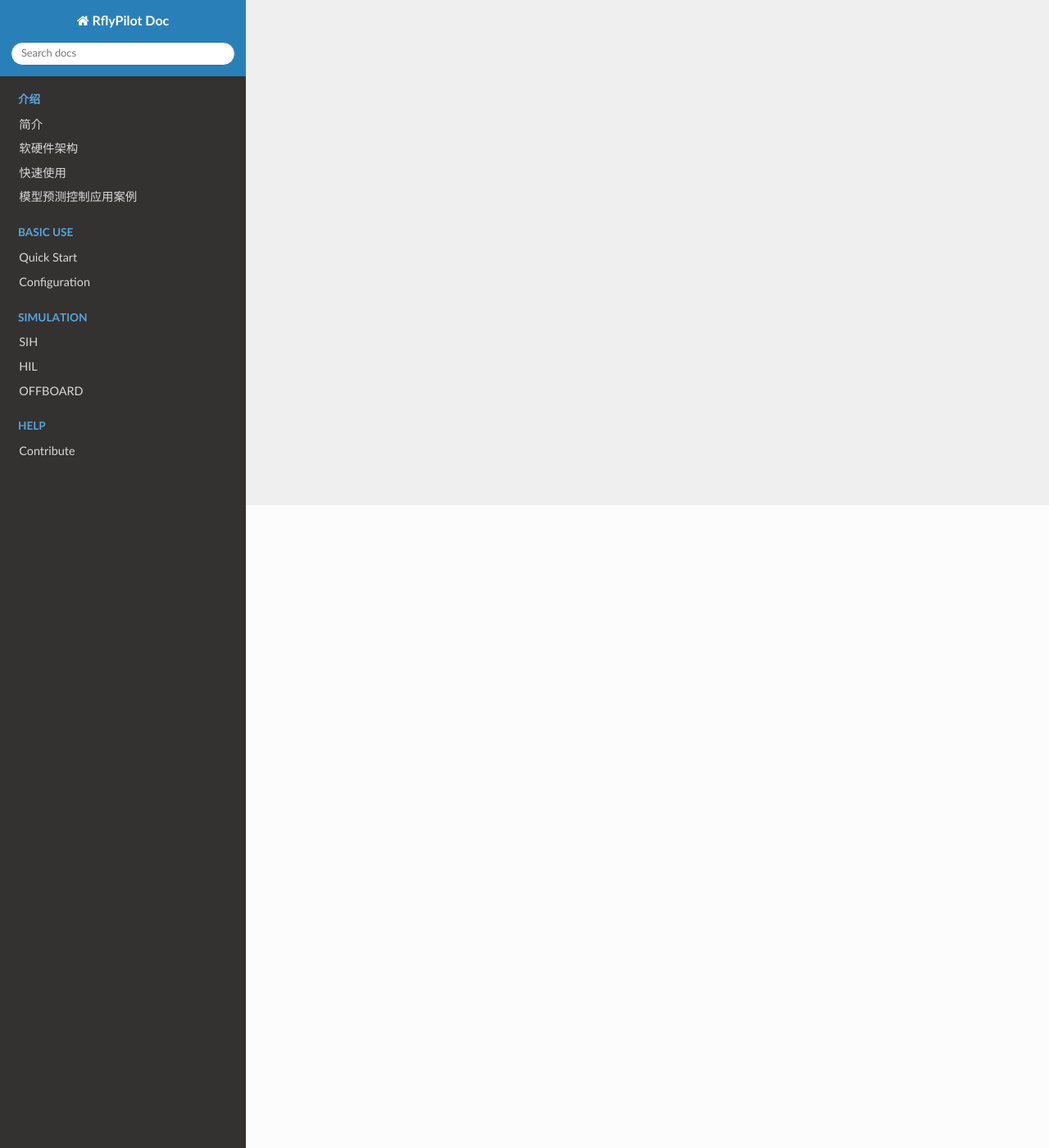
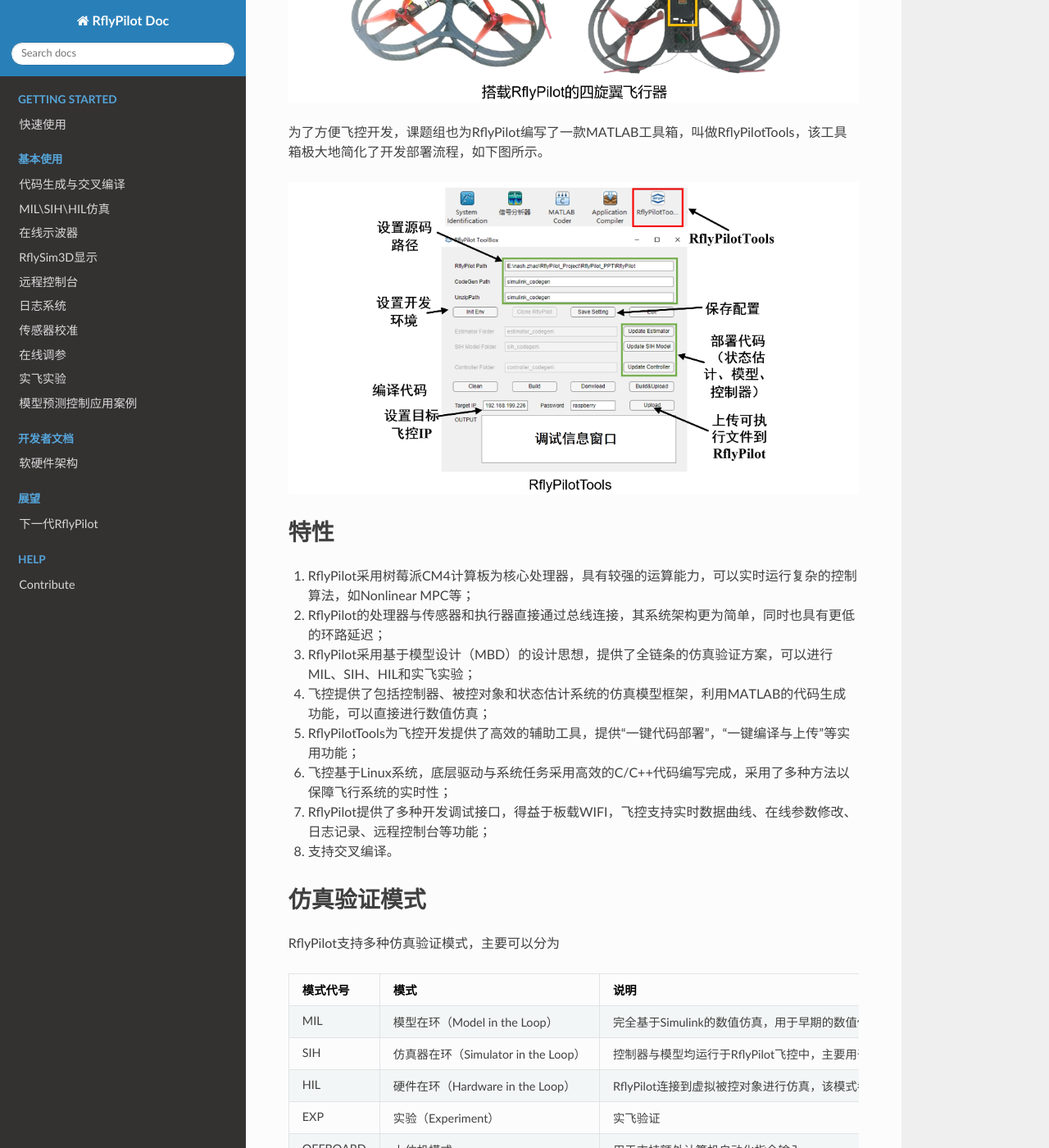
Before and after one commit to RflyPilot/rflypilot, an MkDocs documentation site: the page built from docs/index.md, in a window 1280 px wide and 1400 px high, scrolled down 784 px. Shown: the whole window at 82% size. Built offline with MkDocs 1.6.1, drawn with Linux system fonts in a browser that asks for light colours; nearby versions of some CDN libraries; some of the changed text lies outside the part shown.

Commit message:
reorganized files structure

```diff
--- a/docs/index.md
+++ b/docs/index.md
@@ -1 +1,50 @@
-# 欢迎使用RflyPilot
+# RflyPilot 简介
+
+![rflypilot](introduction/img/rflypilot.jpg)
+
+
+RflyPilot是一款由北航可靠飞行控制组开发的多旋翼无人机自驾仪，即飞控。该飞控硬件的核心是采用Raspberry Pi CM4计算板，较传统的基于微处理器（MCU）的飞控硬件，该飞控具有更强的计算能力，可以运行试试运行一些高计算量要求的控制方法，比如非线性模型预测控制（NMPC）。同时RflyPilot采用了极简的拓扑结构，抛弃了常规的多处理方案（一颗处理器主要用于计算，另一个处理器主要用于与传感器、执行器进行通信），而采用单一处理器方案，对信号进行“直接采样”。这样的方案大大简化了飞控的开发，精简了飞控软件架构，也降低了环路延迟，有利于发挥系统的极致性能。飞控软件的开发采用了基于模型设计（Model Based Design, MBD）的思想，可以有效加速开发流程，并有利于做系统级验证。在MBD的思想之下，RflyPilot支持对控制器与状态估计系统的二次开发，同时也提供了丰富的数据记录与调试功能，有利于开发者充分挖掘控制系统的潜能。
+![rflypilot_quadcopter](introduction/img/quadcopter_with_rflypilot.jpg)
+
+为了方便飞控开发，课题组也为RflyPilot编写了一款MATLAB工具箱，叫做RflyPilotTools，该工具箱极大地简化了开发部署流程，如下图所示。
+
+![rflypilottools](introduction/img/rflypilottools.jpg)
+
+# 特性
+
+1. RflyPilot采用树莓派CM4计算板为核心处理器，具有较强的运算能力，可以实时运行复杂的控制算法，如Nonlinear MPC等；
+2. RflyPilot的处理器与传感器和执行器直接通过总线连接，其系统架构更为简单，同时也具有更低的环路延迟；
+3. RflyPilot采用基于模型设计（MBD）的设计思想，提供了全链条的仿真验证方案，可以进行MIL、SIH、HIL和实飞实验；
+4. 飞控提供了包括控制器、被控对象和状态估计系统的仿真模型框架，利用MATLAB的代码生成功能，可以直接进行数值仿真；
+5. RflyPilotTools为飞控开发提供了高效的辅助工具，提供“一键代码部署”，“一键编译与上传”等实用功能；
+6. 飞控基于Linux系统，底层驱动与系统任务采用高效的C/C++代码编写完成，采用了多种方法以保障飞行系统的实时性；
+7. RflyPilot提供了多种开发调试接口，得益于板载WIFI，飞控支持实时数据曲线、在线参数修改、日志记录、远程控制台等功能；
+8. 支持交叉编译。
+
+# 仿真验证模式
+RflyPilot支持多种仿真验证模式，主要可以分为
+
+|模式代号|模式|说明|
+|----|----|----|
+|MIL|模型在环（Model in the Loop）|完全基于Simulink的数值仿真，用于早期的数值仿真验证|
+|SIH|仿真器在环（Simulator in the Loop）|控制器与模型均运行于RflyPilot飞控中，主要用于验证控制器在硬件系统中的实际表现|
+|HIL|硬件在环（Hardware in the Loop）|RflyPilot连接到虚拟被控对象进行仿真，该模式考虑到系统调度、传感器延时等细节，作为实验前的最后一步验证|
+|EXP|实验（Experiment）|实飞验证|
+|OFFBOARD|上位机模式|用于支持额外计算机自动化指令输入|
+
+**得益于MBD思想，上述各个模式间可以进行快速切换**
+
+### MIL SIH HIL
+
+![MIL_SIH_HIL](introduction/img/validation_mode.jpg)
+
+### 实飞实验
+
+![EXP](introduction/img//real-flight.jpg)
+
+# 推荐人群和应用场景
+RflyPilot作为一款小型的高性能飞控，非常适合应用于小型无人机。综合来讲，RflyPilot适合具有一定飞控开发经验的人群，比如从事飞行控制相关的高校学生等，同时开发者还需要熟悉MATLAB/Simulink，并具有一定的Linux使用基础。
+
+RflyPilot适合被应用于传统飞控方案（核心处理器为微处理器）的计算能力不能满足需求的场合，或者需要以基于模型设计(MBD)方式进行飞控开发时，RflyPilot将会是一个很好的选择。
+
+**总而言之，RflyPilot飞控很适合高校学生进行飞行控制研究。**
--- a/mkdocs.yml
+++ b/mkdocs.yml
@@ -1,23 +1,31 @@
 site_name: RflyPilot Doc
 site_url: https://rflypilot.github.io/
 nav:
-    - 介绍:
-        - 简介: introduction/introduction.md
-        - 软硬件架构:  introduction/sys_overview.md
-    - 快速使用: quick_start/env_install.md
-    - 模型预测控制应用案例: mpc/mpc_example.md
-        # - 模型预测控制简介: mpc/mpc_introduction.md
-        # - 动力学方程的获取: mpc/dyn_generate.md
-        # - NMPC求解器: mpc/acado.md
-        # - 求解器的调用(脚本形式): mpc/nmpc_script.md
-        # - 求解器的调用(Simulink): mpc/nmpc_simulink.md
-    - Basic Use:
-        - Quick Start: Basic/index.md
-        - Configuration: Basic/config.md
-    - Simulation:
-        - SIH: Sim/SIH.md
-        - HIL: Sim/HIL.md
-        - OFFBOARD: Sim/OFFBOARD.md
+    # - 介绍:
+    #     - 简介: introduction/introduction.md
+    #     - 软硬件架构:  introduction/sys_overview.md
+    - Getting Started:
+        - 快速使用: quick_start/env_install.md
+    - 基本使用:
+        - 代码生成与交叉编译: Basic/codegen.md
+        - MIL\SIH\HIL仿真: Basic/simulation.md
+        - 在线示波器: Basic/scope.md
+        - RflySim3D显示: Basic/rflysim3d.md
+        - 远程控制台: Basic/console.md
+        - 日志系统: Basic/logger.md
+        - 传感器校准: Basic/calibration.md
+        - 在线调参: Basic/paramupdate.md
+        - 实飞实验: Basic/experiment.md
+        # - Quick Start: Basic/index.md
+        # - Configuration: Basic/config.md
+        - 模型预测控制应用案例: mpc/mpc_example.md
+    - 开发者文档:
+        # - SIH: Sim/SIH.md
+        # - HIL: Sim/HIL.md
+        # - OFFBOARD: Sim/OFFBOARD.md
+        - 软硬件架构: development/sys_overview.md
+    - 展望:
+        - 下一代RflyPilot: Future/future.md
     - Help:
         - Contribute: others/help.md
 
@@ -25,3 +33,14 @@ theme:
     name: readthedocs
     # name: mkdocs
     highlightjs: true
+
+
+# markdown_extensions:
+#   - nl2br
+#   - admonition
+#   - pymdownx.details
+#   - pymdownx.superfences
+
+# plugins:
+#   - search
+#   - callouts
```
Also changed, not shown: docs/introduction/introduction.md (+10 -1 lines), docs/quick_start/env_install.md (+5 -3 lines).
